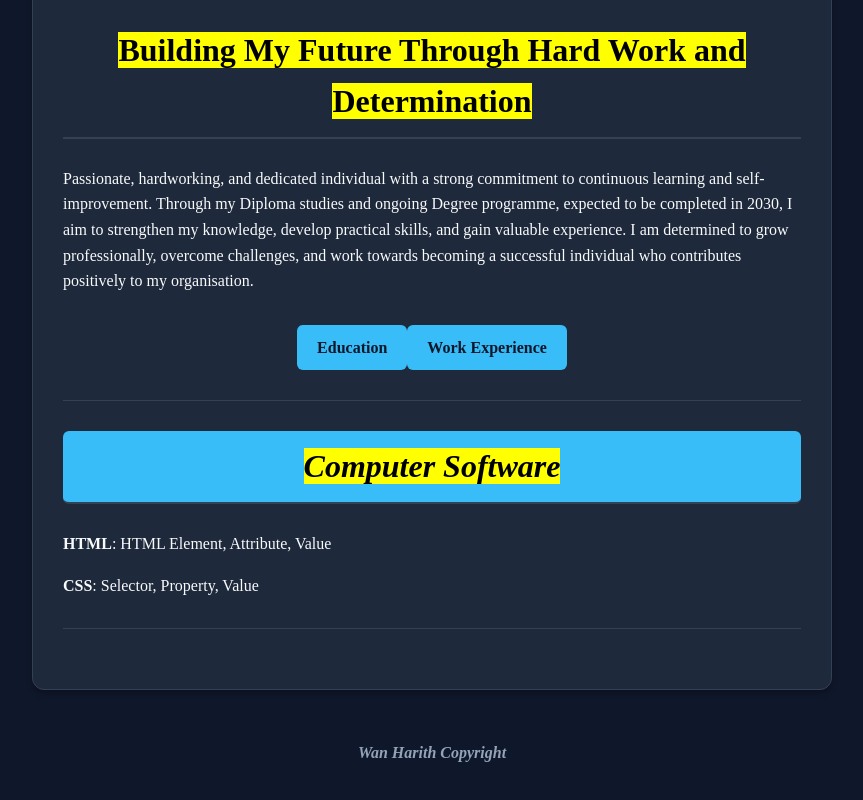
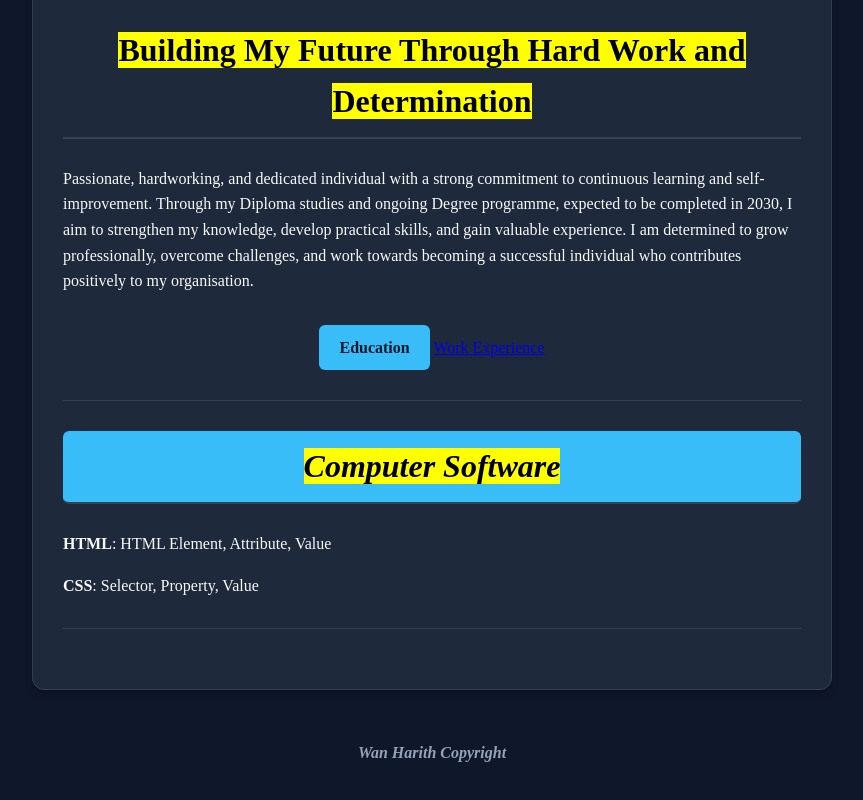
Before and after one commit to harith120905-droid/My-Portfolio.web, a plain HTML site: page index.html in a window 1280 px wide. Shown: the part 888-1688 px from the top of the page, without its empty margins (208-1071 px from the left). Drawn offline with Linux system fonts and the light colour scheme.

Commit message:
Updated Version

```diff
--- a/index.html
+++ b/index.html
@@ -320,10 +320,8 @@ my organisation.
 <div style="text-align: center;">
 
 <a href="education.html" class="btn-link">
-Education
-<a href="Work.html" class="btn-link">
-Work Experience
-</a>
+Education</a>
+<a href="work.html">Work Experience</a>
 
 </div>
 
```
